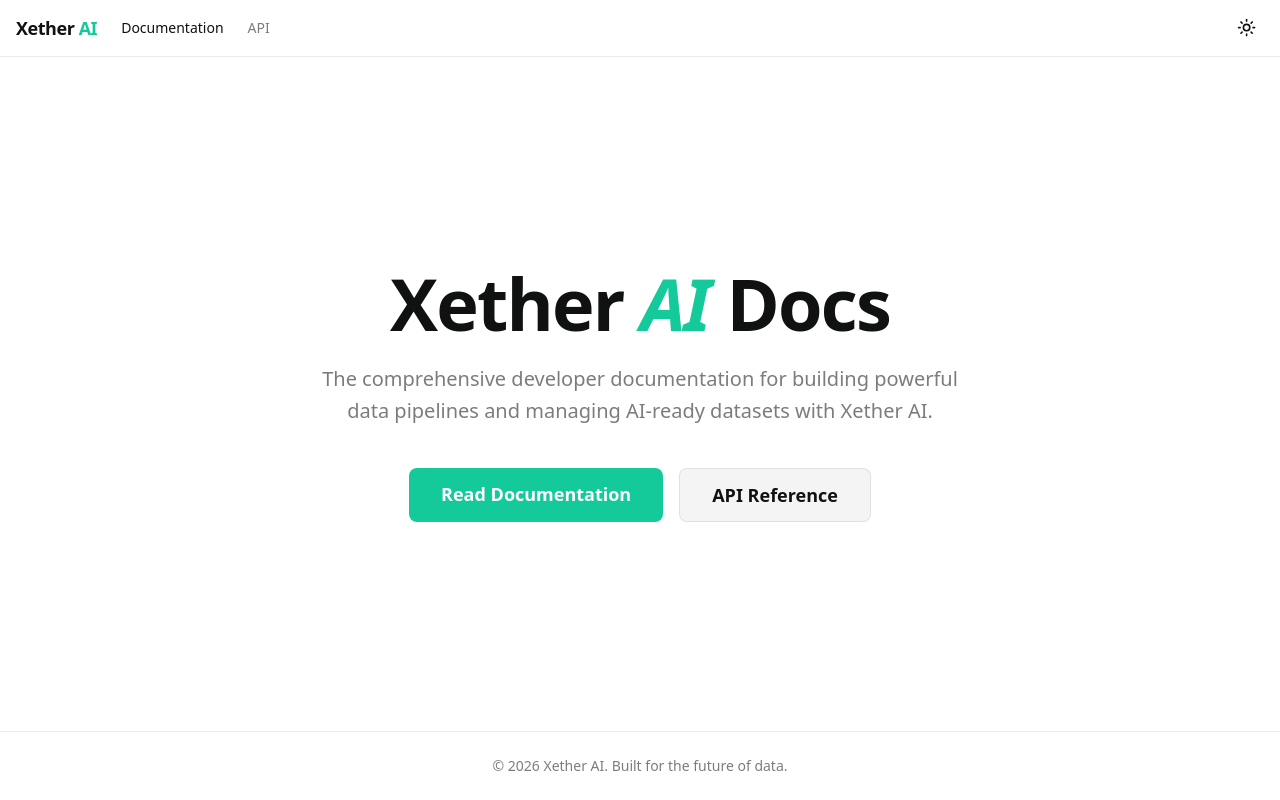
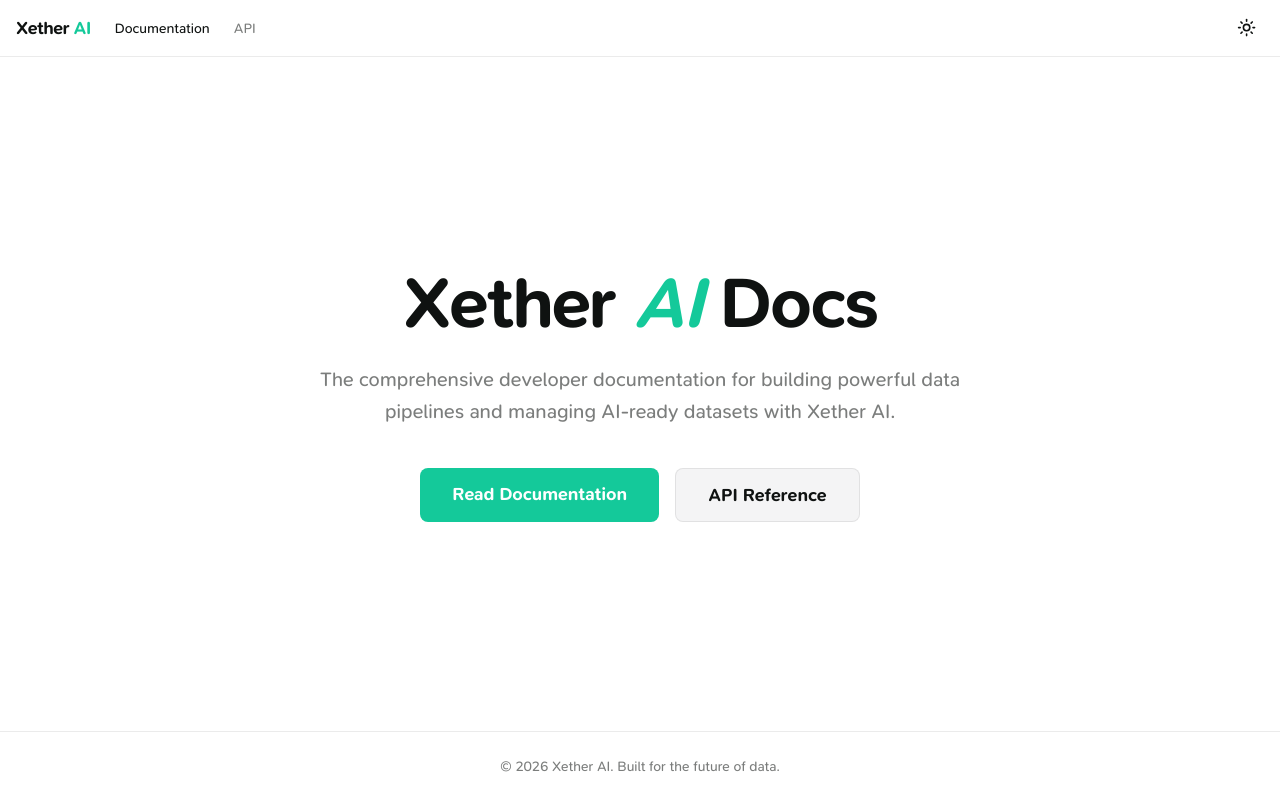
Before and after one commit to Xether-AI/docs.xether, a Next.js app: page / in a window 1280 px wide. Built offline with nearby package versions, Linux system fonts and the light colour scheme.

Commit message:
Minor changes

```diff
--- a/next.config.ts
+++ b/next.config.ts
@@ -6,7 +6,12 @@ const nextConfig: NextConfig = {
 };
 
 const withMDX = createMDX({
-  // Add markdown plugins here, as desired
+  options: {
+    remarkPlugins: [
+      "remark-frontmatter",
+      "remark-mdx-frontmatter",
+    ],
+  },
 });
 
 export default withMDX(nextConfig);
--- a/src/app/globals.css
+++ b/src/app/globals.css
@@ -2,8 +2,8 @@
 
 /* ─── Design Tokens (Tailwind v4 @theme) ─────────────────────────────────── */
 @theme {
-  /* Typography */
-  --font-sans: var(--font-sn-pro), ui-sans-serif, system-ui, sans-serif;
+  /* Typography — NOTE: @theme cannot use var() references in Tailwind v4.
+     Font is applied directly on body below using the Next.js runtime variable. */
   --font-mono: ui-monospace, SFMono-Regular, Menlo, Monaco, Consolas, "Liberation Mono", "Courier New", monospace;
 
   /* Border radius */
@@ -88,7 +88,8 @@ html {
 body {
   background-color: var(--background);
   color: var(--foreground);
-  font-family: var(--font-sans);
+  /* Apply SN Pro: --font-sn-pro is injected at runtime by Next.js localFont */
+  font-family: var(--font-sn-pro), ui-sans-serif, system-ui, -apple-system, sans-serif;
   transition: background-color 0.3s ease, color 0.3s ease;
 }
 
--- a/src/app/layout.tsx
+++ b/src/app/layout.tsx
@@ -32,7 +32,7 @@ export default function RootLayout({
 }>) {
   return (
     <html lang="en" suppressHydrationWarning>
-      <body className={`${snPro.variable} font-sans antialiased`}>
+      <body className={`${snPro.variable} antialiased`}>
         <Providers>{children}</Providers>
       </body>
     </html>
```
